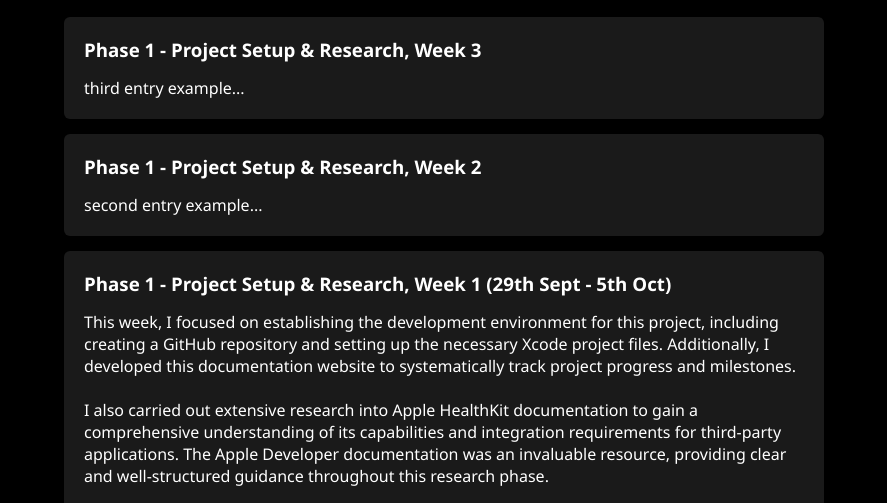
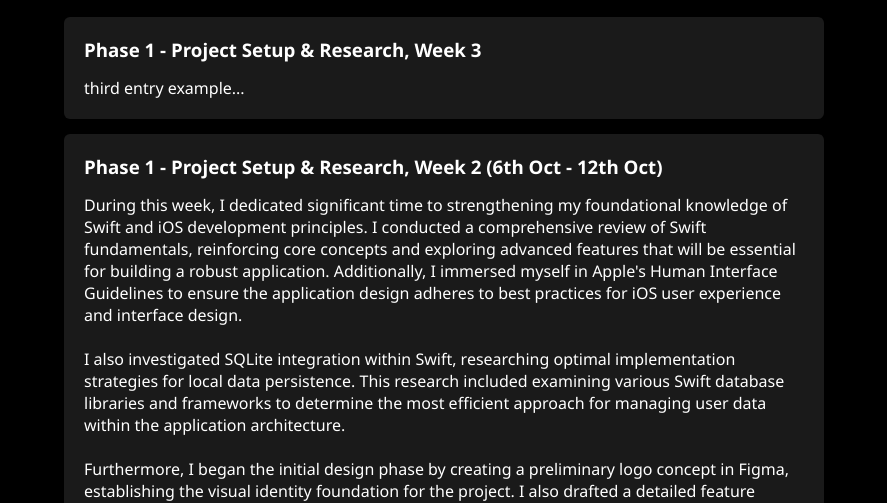
Before and after one commit to manjitks04/PulseCor--Blog, a plain HTML site: page index.html in a window 1280 px wide. Shown: the part 299-802 px from the top of the page, without its empty margins (196-1083 px from the left). Drawn offline with Linux system fonts and the light colour scheme; a web font is replaced by a local one.

Commit message:
Updates blog for second entry

```diff
--- a/index.html
+++ b/index.html
@@ -29,8 +29,8 @@
 
                 {
                     id: 2,
-                    title: "Phase 1 - Project Setup & Research, Week 2",
-                    description: "second entry example..."
+                    title: "Phase 1 - Project Setup & Research, Week 2 (6th Oct - 12th Oct)",
+                    description: "During this week, I dedicated significant time to strengthening my foundational knowledge of Swift and iOS development principles. I conducted a comprehensive review of Swift fundamentals, reinforcing core concepts and exploring advanced features that will be essential for building a robust application. Additionally, I immersed myself in Apple's Human Interface Guidelines to ensure the application design adheres to best practices for iOS user experience and interface design.\n\nI also investigated SQLite integration within Swift, researching optimal implementation strategies for local data persistence. This research included examining various Swift database libraries and frameworks to determine the most efficient approach for managing user data within the application architecture.\n\nFurthermore, I began the initial design phase by creating a preliminary logo concept in Figma, establishing the visual identity foundation for the project. I also drafted a detailed feature specification document that clearly distinguishes between minimum viable product (MVP) functionality and features designated for future development phases.\n\nKey Deliverables: Swift fundamentals review completed, iOS HIG study finished, SQLite implementation research documented, Initial feature specification drafted, Logo design initiated in Figma, MVP scope defined"
                 },
 
                 {
```
